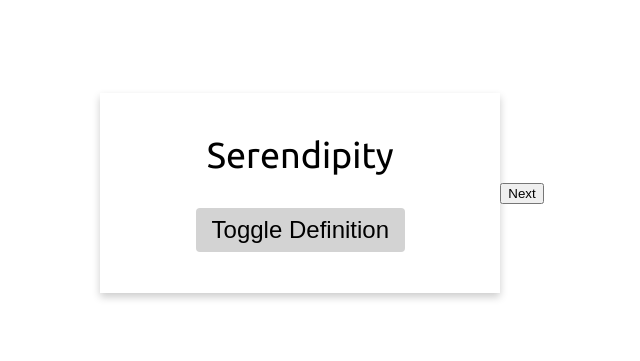
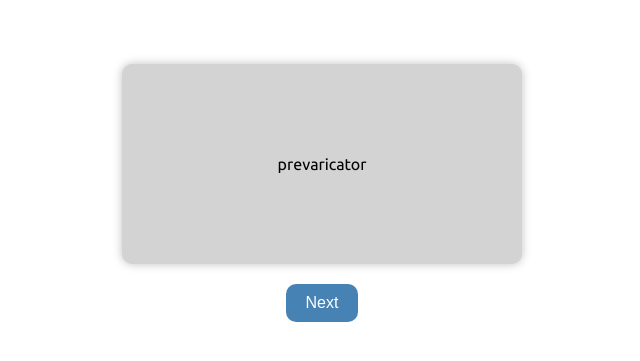
Before and after one commit to shamiya829/gre-vocab, a plain HTML site: page index.html in a window 1280 px wide. Shown: the part 215-576 px from the top of the page, without its empty margins (318-958 px from the left). Drawn offline with Linux system fonts and the light colour scheme.

Commit message:
prettier slightly

```diff
--- a/index.html
+++ b/index.html
@@ -4,7 +4,6 @@
     <link
       href="https://fonts.googleapis.com/css2?family=Ubuntu&display=swap"
       rel="stylesheet"
-      title="GRE 1000 Vocabulary"
     />
     <style>
       body {
@@ -18,94 +17,103 @@
       .flashcard {
         width: 400px;
         height: 200px;
-        background-color: white;
-        box-shadow: 0 4px 8px 0 rgba(0, 0, 0, 0.2);
+        background-color: lightgray;
+        display: flex;
+        justify-content: center;
+        align-items: center;
+        border-radius: 10px;
+        box-shadow: 0px 0px 10px rgba(0, 0, 0, 0.25);
+        transition: all 0.2s ease-in-out;
+        cursor: pointer;
+      }
+
+      .flashcard .word {
+        display: block;
+      }
+
+      .flashcard .definition {
+        display: none;
+        text-align: center;
+      }
+
+      .flashcard.toggled .word {
+        display: none;
+      }
+
+      .flashcard.toggled .definition {
+        display: block;
+      }
+
+      .flashcard-container {
         display: flex;
         flex-direction: column;
-        justify-content: center;
         align-items: center;
       }
 
-      .word {
-        font-size: 36px;
-        margin-bottom: 16px;
+      button.next-button {
+        margin-top: 20px;
+        padding: 10px 20px;
+        background-color: steelblue;
+        color: white;
+        border: none;
+        border-radius: 10px;
+        font-size: 16px;
+        cursor: pointer;
+        transition: all 0.2s ease-in-out;
       }
 
-      .definition {
-        font-size: 24px;
-        display: none;
+      button.next-button:hover {
+        background-color: lightblue;
+        transform: translateY(-2px);
       }
 
-      .show-definition .definition {
-        display: block;
-      }
-
-      .toggle-definition-button {
-        font-size: 24px;
-        background-color: lightgray;
-        padding: 8px 16px;
-        border: none;
-        border-radius: 4px;
-        cursor: pointer;
-        margin-top: 16px;
+      button.next-button:active {
+        transform: translateY(2px);
       }
     </style>
   </head>
   <body>
-    <div id="flashcard-container"></div>
-
-    <button id="next-button">Next</button>
+    <div class="flashcard-container">
+      <div id="flashcard-container"></div>
+      <button id="next-button" class="next-button">Next</button>
+    </div>
 
     <script>
       const words = [
-        { word: "Serendipity", definition: "The occurrence of happy events by chance." },
-        { word: "Eloquence", definition: "Fluent or persuasive speaking or writing." },
-        { word: "Perseverance", definition: "Steadfastness in doing something despite difficulty or delay in achieving success." }
+        { word: "prevaricator", definition: "a liar or deceiver" },
+        { word: "mendacity", definition: "the state of being untruthful" },
+        { word: "fastidious", definition: "having high standards or being meticulous" },
+        { word: "equanimity", definition: "calmness and composure, especially in difficult situations" },
+        { word: "perfidious", definition: "treacherous or faithless" }
       ];
-      const flashcardContainer = document.getElementById("flashcard-container");
-      const nextButton = document.getElementById("next-button");
+
+      const flashcardContainer = document.querySelector("#flashcard-container");
+      const nextButton = document.querySelector("#next-button");
 
       let currentIndex = 0;
 
-      function createFlashcard(word, definition) {
-        const flashcard = document.createElement("div");
-        flashcard.classList.add("flashcard");
+      function displayFlashcard() {
+        const word = words[currentIndex].word;
+        const definition = words[currentIndex].definition;
+        flashcardContainer.innerHTML = `
+          <div class="flashcard">
+            <div class="word">${word}</div>
+            <div class="definition">${definition}</div>
+          </div>
+        `;
+      }
 
-        const wordElement = document.createElement("div");
-        wordElement.classList.add("word");
-        wordElement.innerText = word;
+      flashcardContainer.addEventListener("click", function () {
+        const flashcard = flashcardContainer.querySelector(".flashcard");
+        flashcard.classList.toggle("toggled");
+      });
 
-        const definitionElement = document.createElement("div");
-        definitionElement.classList.add("definition");
-        definitionElement.innerText = definition;
+      nextButton.addEventListener("click", function () {
+        currentIndex = (currentIndex + 1) % words.length;
+        displayFlashcard();
+      });
 
-        const toggleDefinitionButton = document.createElement("button");
-        toggleDefinitionButton.classList.add("toggle-definition-button");
-        toggleDefinitionButton.innerText = "Toggle Definition";
-        toggleDefinitionButton.addEventListener("click", function() {
-          flashcard.classList.toggle("show-definition");
-        });
-
-        flashcard.appendChild(wordElement);
-        flashcard.appendChild(definitionElement);
-        flashcard.appendChild(toggleDefinitionButton);
-
-return flashcard;
-}
-
-function updateFlashcard() {
-flashcardContainer.innerHTML = "";
-flashcardContainer.appendChild(
-  createFlashcard(words[currentIndex].word, words[currentIndex].definition)
-);
-}
-
-updateFlashcard();
-
-nextButton.addEventListener("click", function() {
-currentIndex = (currentIndex + 1) % words.length;
-updateFlashcard();
-});
-</script>
-</body>
+      displayFlashcard();
+    </script>
+  </body>
 </html>
```
